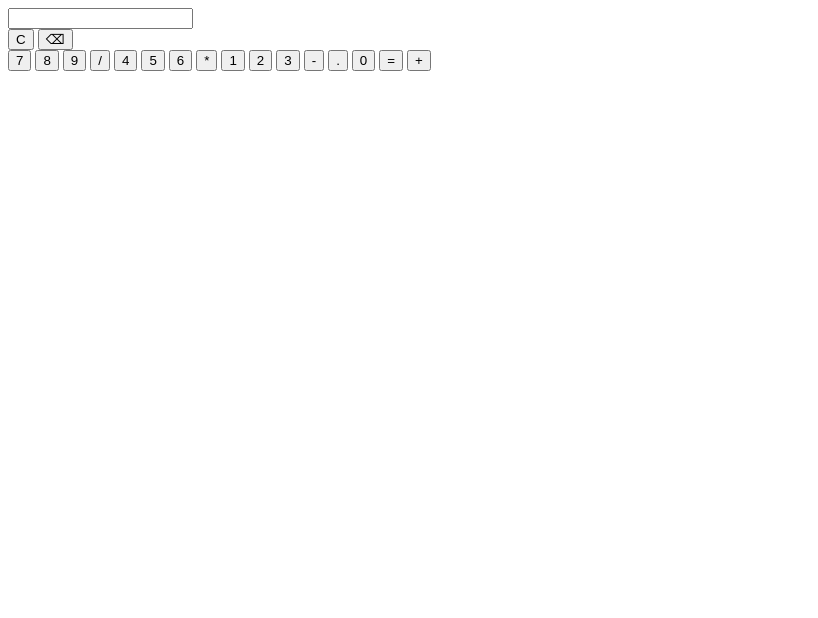
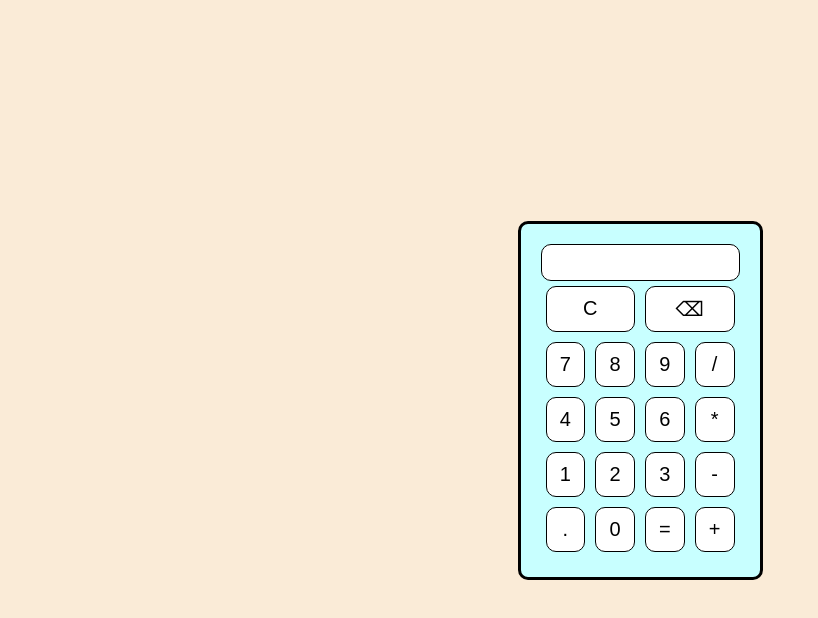
Before and after one commit to mortezaDousti/Calculator, a plain HTML site: page Calculator/index.html in a window 1280 px wide. Shown: the whole page, without its empty margins (0-818 px from the left). Drawn offline with Linux system fonts and the light colour scheme.

Commit message:
feat: style calculator layout with CSS

```diff
--- a/Calculator/index.html
+++ b/Calculator/index.html
@@ -4,6 +4,7 @@
     <meta charset="UTF-8" />
     <meta name="viewport" content="width=device-width, initial-scale=1.0" />
     <title>Calculator</title>
+    <link rel="stylesheet" href="./src/css/style.css">
   </head>
   <body>
     <div class="container">
--- /dev/null
+++ b/Calculator/src/css/style.css
@@ -0,0 +1,52 @@
+* {
+  margin: 0;
+  padding: 0;
+  box-sizing: border-box;
+}
+body {
+  font-family: 'Courier New', Courier, monospace;
+}
+
+.container {
+  display: flex;
+  background-color: antiquewhite;
+  min-height: 100vh;
+  justify-content: center;
+  align-items: center;
+}
+.calculator {
+  border: 3px solid rgb(0, 0, 0);
+  padding: 20px;
+  border-radius: 10px;
+  background-color: rgb(200, 255, 255);
+}
+.display {
+  width: 100%;
+  padding: 10px;
+  border: 1px solid rgb(0, 0, 0);
+  border-radius: 10px;
+}
+.actions {
+  display: flex;
+}
+.actions button {
+  flex: 1;
+}
+.numbers {
+  display: grid;
+  grid-template-columns: repeat(4, 1fr);
+}
+button {
+  background-color: rgb(255, 255, 255);
+  font-size: 20px;
+  margin: 5px;
+  padding: 10px;
+  border-radius: 10px;
+  border: 1px solid rgb(0, 0, 0);
+  transition: 0.2s;
+  cursor: pointer;
+}
+button:hover {
+  background-color: rgb(80, 80, 80);
+  color: rgb(250, 250, 250);
+}
```
